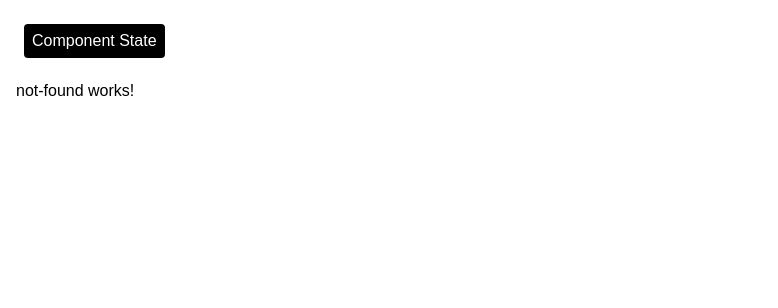
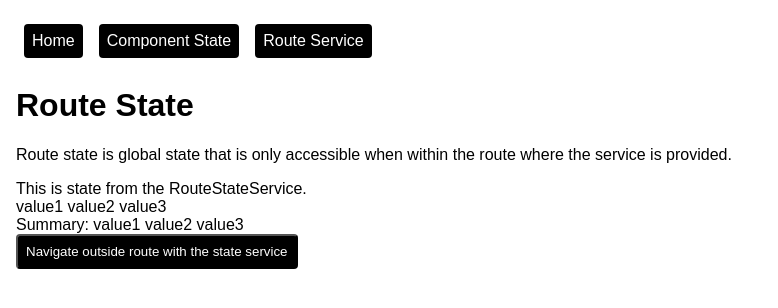
Before and after one commit to CSVerbeek/angular-state-management, an Angular app: page /route-service in a window 1280 px wide. Before the commit this address led to /not-found. Shown: the top 308 px of the page, without its empty margins (0-778 px from the left). Built offline with nearby package versions, Linux system fonts and the light colour scheme.

Commit message:
route providers

```diff
--- a/src/app/app.component.scss
+++ b/src/app/app.component.scss
@@ -2,7 +2,8 @@
   display: flex;
   min-height: 100vh;
   flex-direction: column;
-  margin: 1rem;
+  padding: 1rem;
+  box-sizing: border-box;
 
   .main {
     flex: 1;
--- a/src/app/app.component.ts
+++ b/src/app/app.component.ts
@@ -13,8 +13,16 @@ export class AppComponent {
     text: string;
   }[] = [
     {
+      route: ['/'],
+      text: 'Home',
+    },
+    {
       route: ['/', 'component-state'],
       text: 'Component State',
     },
+    {
+      route: ['/', 'route-service'],
+      text: 'Route Service',
+    },
   ];
 }
--- a/src/app/app.routes.ts
+++ b/src/app/app.routes.ts
@@ -2,6 +2,9 @@ import { Routes } from '@angular/router';
 import { HomeComponent } from './home/home.component';
 import { NotFoundComponent } from './not-found/not-found.component';
 import { ComponentStateComponent } from './component-state/component-state.component';
+import { RouteServiceComponent } from './route-service/route-service.component';
+import { OutsideRouteServiceComponent } from './route-service/outside-route-service/outside-route-service.component';
+import { RouteStateService } from './route-service/services/route-state.service';
 
 export const routes: Routes = [
   {
@@ -20,6 +23,17 @@ export const routes: Routes = [
     component: ComponentStateComponent,
   },
   {
+    title: 'Route Service',
+    path: 'route-service',
+    component: RouteServiceComponent,
+    providers: [RouteStateService]
+  },
+  {
+    title: 'Route Service',
+    path: 'outside-route-service',
+    component: OutsideRouteServiceComponent,
+  },
+  {
     title: 'Not Found',
     path: 'not-found',
     component: NotFoundComponent,
--- /dev/null
+++ b/src/app/route-service/outside-route-service/outside-route-service.component.html
@@ -0,0 +1,11 @@
+<div class="page">
+  <h1 class="page__title">Route State Outside the Route</h1>
+  <p class="page__introduction">
+    The service will not be accessible here.
+  </p>
+  <div class="page__example">
+    <button class="button" (click)="tryGetRouteState()">
+      Try to get state from the RouteStateService
+    </button>
+  </div>
+</div>
--- /dev/null
+++ b/src/app/route-service/outside-route-service/outside-route-service.component.ts
@@ -0,0 +1,22 @@
+import { Component, computed, Injector, signal } from '@angular/core';
+import { RouteStateService } from '../services/route-state.service';
+
+@Component({
+  selector: 'asm-outside-route-service',
+  imports: [],
+  templateUrl: './outside-route-service.component.html',
+  styleUrl: './outside-route-service.component.scss',
+})
+export class OutsideRouteServiceComponent {
+  private routeStateService = signal<RouteStateService | undefined>(undefined);
+  readonly prop1 = computed(() => this.routeStateService()?.routeState().prop1);
+  readonly prop2 = computed(() => this.routeStateService()?.routeState().prop2);
+  readonly prop3 = computed(() => this.routeStateService()?.routeState().prop3);
+  readonly summary = computed(() => this.routeStateService()?.routeState().all);
+
+  constructor(private injector: Injector) {}
+
+  tryGetRouteState() {
+    this.routeStateService.set(this.injector.get(RouteStateService));
+  }
+}
--- /dev/null
+++ b/src/app/route-service/route-service.component.html
@@ -0,0 +1,14 @@
+<div class="page">
+  <h1 class="page__title">Route State</h1>
+  <p class="page__introduction">
+    Route state is global state that is only accessible when within the route where the service is provided.
+  </p>
+  <div class="page__example">
+    This is state from the RouteStateService.
+    <div>{{ this.prop1() }} {{this.prop2()}} {{this.prop3()}}</div>
+    <div>{{this.summary()}}</div>
+
+    <button [routerLink]="['/','outside-route-service']" class="button">Navigate outside route with the
+      state service</button>
+  </div>
+</div>
--- /dev/null
+++ b/src/app/route-service/route-service.component.ts
@@ -0,0 +1,18 @@
+import { Component, computed } from '@angular/core';
+import { RouteStateService } from './services/route-state.service';
+import { RouterLink } from '@angular/router';
+
+@Component({
+  selector: 'asm-route-service',
+  imports: [RouterLink],
+  templateUrl: './route-service.component.html',
+  styleUrl: './route-service.component.scss',
+})
+export class RouteServiceComponent {
+  readonly prop1 = computed(() => this.routeStateService.routeState().prop1);
+  readonly prop2 = computed(() => this.routeStateService.routeState().prop2);
+  readonly prop3 = computed(() => this.routeStateService.routeState().prop3);
+  readonly summary = computed(() => this.routeStateService.routeState().all);
+
+  constructor(private routeStateService: RouteStateService) {}
+}
--- /dev/null
+++ b/src/app/route-service/services/route-state.service.ts
@@ -0,0 +1,21 @@
+import { computed, Injectable, signal } from '@angular/core';
+import { RouteState } from '../types/route-state';
+
+@Injectable()
+export class RouteStateService {
+  private readonly normalizedRouteState = signal<RouteState>({
+    prop1: 'value1',
+    prop2: 'value2',
+    prop3: 'value3',
+  });
+  readonly routeState = computed(() => {
+    const state = this.normalizedRouteState();
+    const all = `Summary: ${state.prop1} ${state.prop2} ${state.prop3}`;
+    return {
+      ...state,
+      all,
+    };
+  });
+
+  constructor() {}
+}
--- /dev/null
+++ b/src/app/route-service/types/route-state.ts
@@ -0,0 +1,5 @@
+export type RouteState = {
+  prop1: string;
+  prop2: string;
+  prop3: string;
+};
--- a/src/styles.scss
+++ b/src/styles.scss
@@ -2,3 +2,10 @@ body {
   margin: 0;
   font-family: sans-serif;
 }
+
+.button {
+  border-radius: 0.25rem;
+  padding: 0.5rem;
+  background-color: black;
+  color: white;
+}
```
Also changed, not shown: src/app/route-service/outside-route-service/outside-route-service.component.scss (added), src/app/route-service/route-service.component.scss (added).
